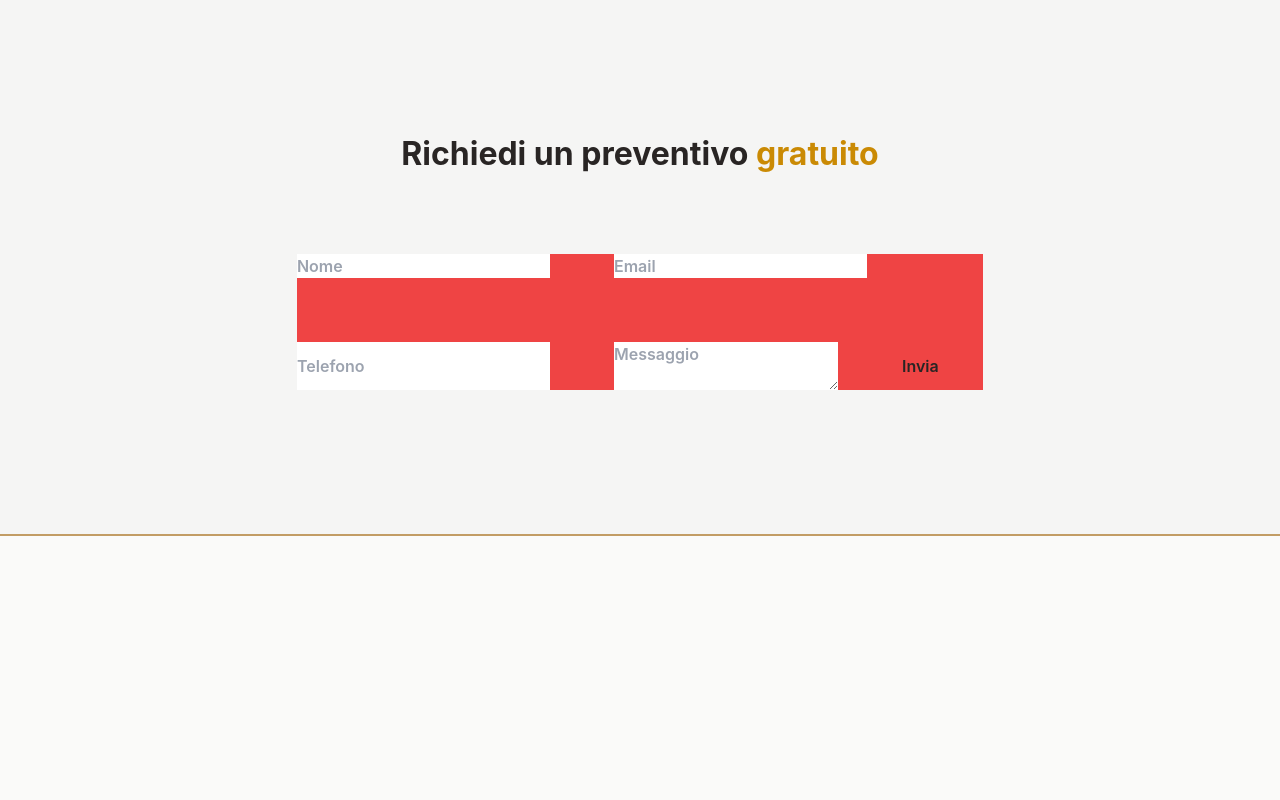
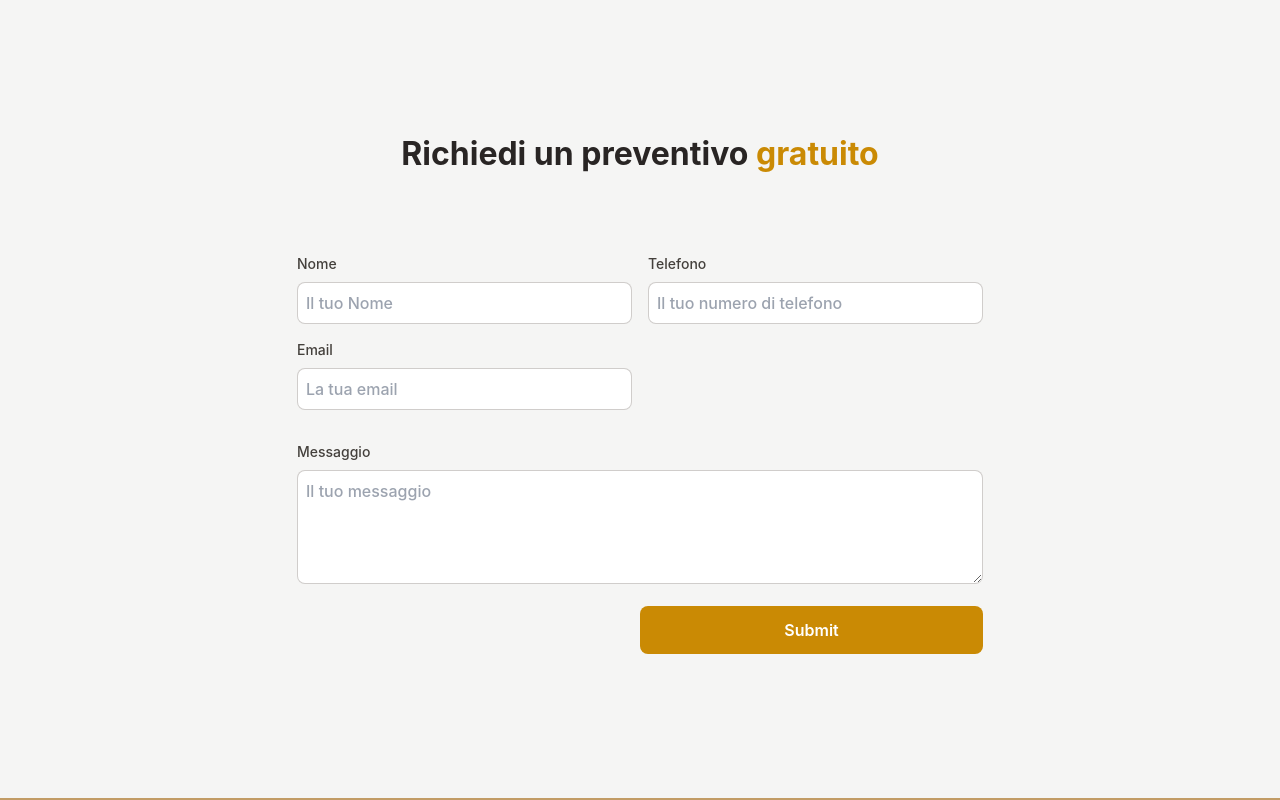
Before and after one commit to emanuelefavero/edil-2-esse, a Next.js app: page / in a window 1280 px wide. Shown: the part 2008-2808 px from the top of the page. Before the commit the page ends 2544 px from the top, so only its background shows below. Built offline with nearby package versions, Linux system fonts and the light colour scheme; no server answers.

Commit message:
style EstimateForm

```diff
--- a/app/actions.ts
+++ b/app/actions.ts
@@ -5,6 +5,7 @@ import { Resend } from 'resend'
 const resend = new Resend(process.env.RESEND_API_KEY)
 
 export async function sendEstimateRequestEmail(formData: FormData) {
+  // TODO add form validation
   const customDomainEmail = process.env.CUSTOM_DOMAIN_EMAIL as string
   const name = formData.get('name') as string
   const email = formData.get('email') as string
--- a/components/EstimateForm.tsx
+++ b/components/EstimateForm.tsx
@@ -1,41 +1,94 @@
 import { sendEstimateRequestEmail } from '@/app/actions'
 
 export default function Component() {
-  // TODO Style the form (see figma design)
+  // TODO add Button component as submit button
+  // TODO validate italian phone number
   // TODO Add form validation
   // TODO Add form submission success and error messages
   // TODO Add form submission loading state with useFormStatus hook
+  // TODO Create Input components for name, phone, email
+
   return (
+    <div className='flex justify-center mt-20'>
       <form
         action={sendEstimateRequestEmail}
-      className='w-full max-w-prose flex flex-wrap gap-16 bg-red-500 mt-20'
+        className='w-full max-w-prose space-y-4'
       >
+        {/* Flex container for inputs */}
+        <div className='flex flex-wrap -mx-2'>
+          <div className='w-full md:w-1/2 px-2 mb-4'>
+            <label
+              htmlFor='name'
+              className='block text-sm font-medium text-stone-700 mb-2'
+            >
+              Nome
+            </label>
             <input
               type='text'
               name='name'
-        placeholder='Nome'
-        className='text-black max-w-prose'
+              className='w-full p-2 font-medium border border-stone-500/35 rounded-lg'
+              placeholder='Il tuo Nome'
+              required
             />
+          </div>
+          <div className='w-full md:w-1/2 px-2 mb-4'>
+            <label
+              htmlFor='phone'
+              className='block text-sm font-medium text-stone-700 mb-2'
+            >
+              Telefono
+            </label>
+            <input
+              type='tel'
+              name='phone'
+              className='w-full p-2 font-medium border border-stone-500/35 rounded-lg'
+              placeholder='Il tuo numero di telefono'
+            />
+          </div>
+          <div className='w-full md:w-1/2 px-2 mb-4'>
+            <label
+              htmlFor='email'
+              className='block text-sm font-medium text-stone-700 mb-2'
+            >
+              Email
+            </label>
             <input
               type='email'
               name='email'
-        placeholder='Email'
+              className='w-full p-2 font-medium border border-stone-500/35 rounded-lg'
+              placeholder='La tua email'
               required
-        className='text-black max-w-prose'
             />
-      <input
-        type='tel'
-        name='phone'
-        placeholder='Telefono'
-        className='text-black max-w-prose'
-      />
+          </div>
+        </div>
+
+        {/* Full-width message textarea */}
+        <div>
+          <label
+            htmlFor='message'
+            className='block text-sm font-medium text-stone-700 mb-2'
+          >
+            Messaggio
+          </label>
           <textarea
             name='message'
-        placeholder='Messaggio'
+            className='w-full p-2 font-medium border border-stone-500/35 rounded-lg'
+            rows={4}
+            placeholder='Il tuo messaggio'
             required
-        className='text-black max-w-prose'
-      ></textarea>
-      <button type='submit'>Invia</button>
+          />
+        </div>
+
+        {/* Submit button */}
+        <div className='flex justify-end'>
+          <button
+            type='submit'
+            className='w-full md:w-1/2 p-3 bg-yellow-600 text-white rounded-lg hover:bg-yellow-500'
+          >
+            Submit
+          </button>
+        </div>
       </form>
+    </div>
   )
 }
```
Lines whose indentation alone changed are shown as unchanged.
